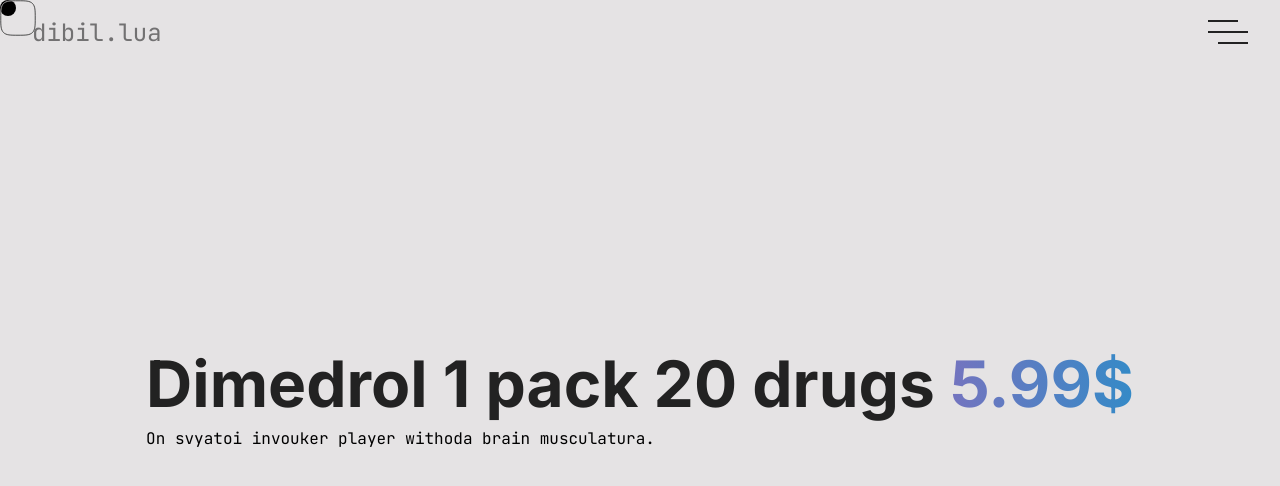
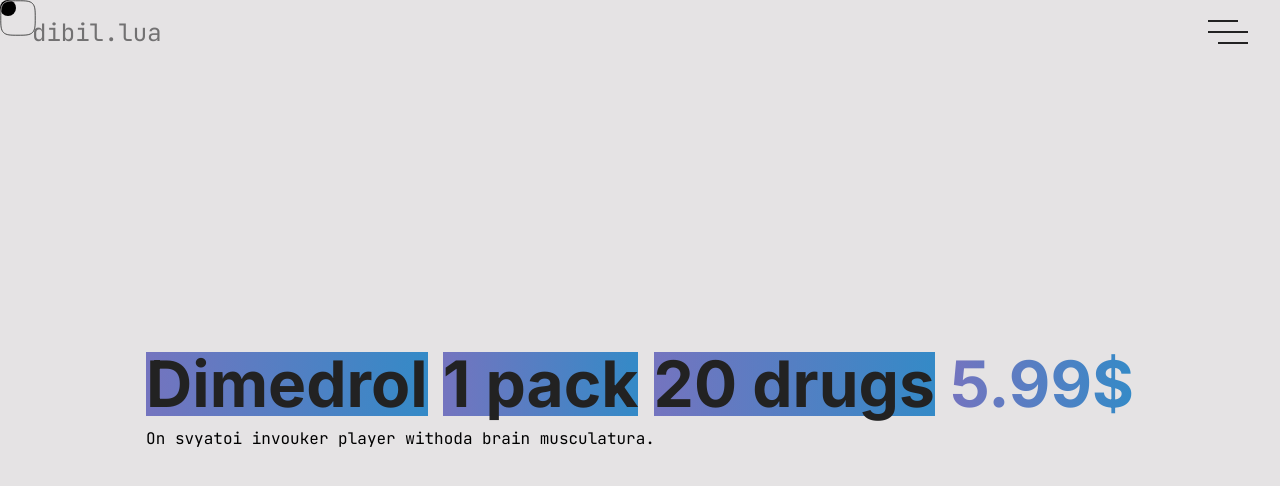
Before and after one commit to xkudive/magnet-hover, a plain HTML site: page index.html in a window 1280 px wide. Drawn offline with nearby package versions, Linux system fonts and the light colour scheme; some packages are replaced by stand-ins of ours; a script that the page names is missing.

Commit message:
Update body.css

```diff
--- a/body.css
+++ b/body.css
@@ -438,6 +438,7 @@ section {
 	display: inline-block;
 	opacity: 0;
 	bottom: -64px;
+        background: linear-gradient(to right, #7474BF, #348AC7);
 }
 
 .h1 h1 span:nth-child(1) {
```
